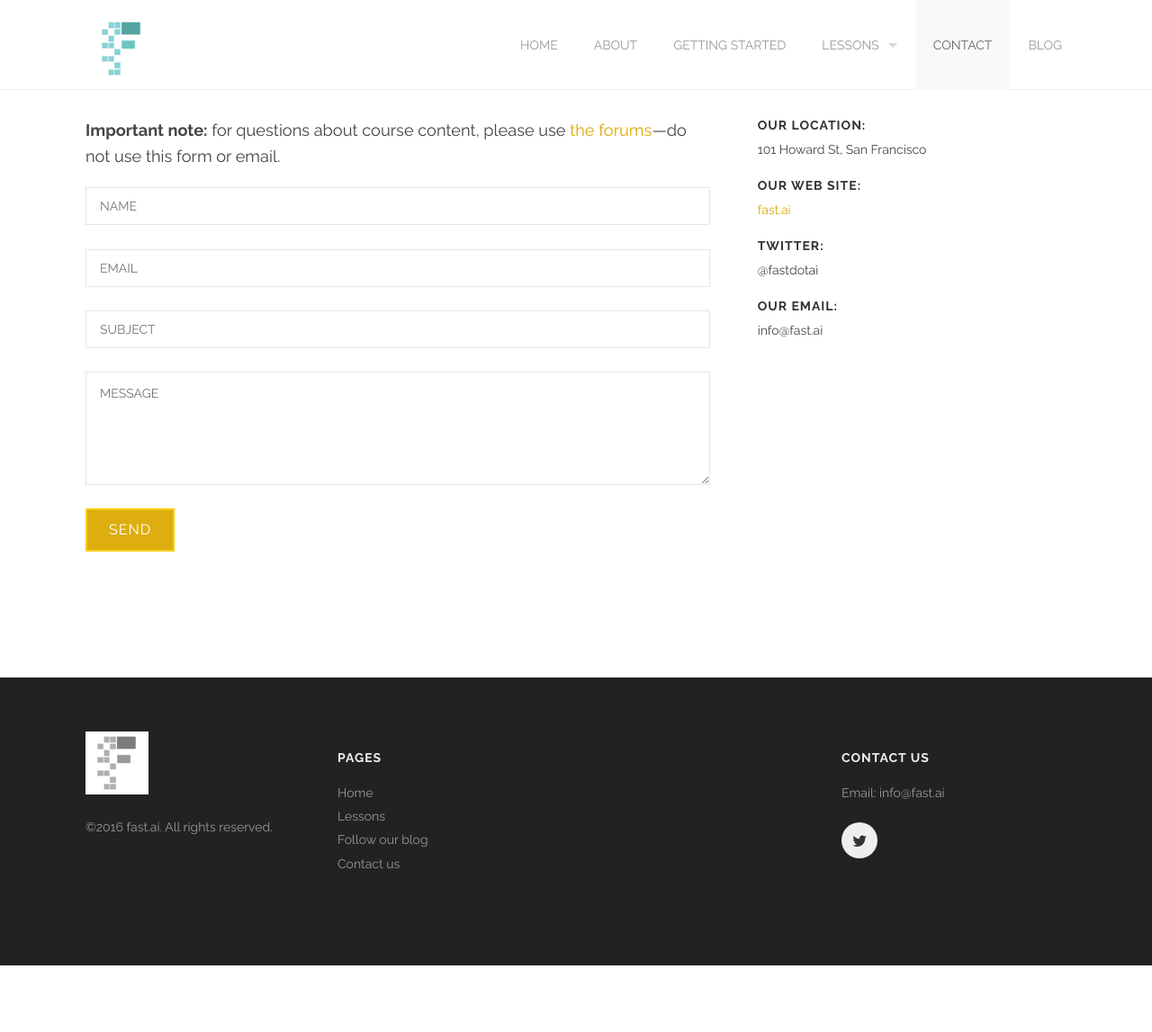
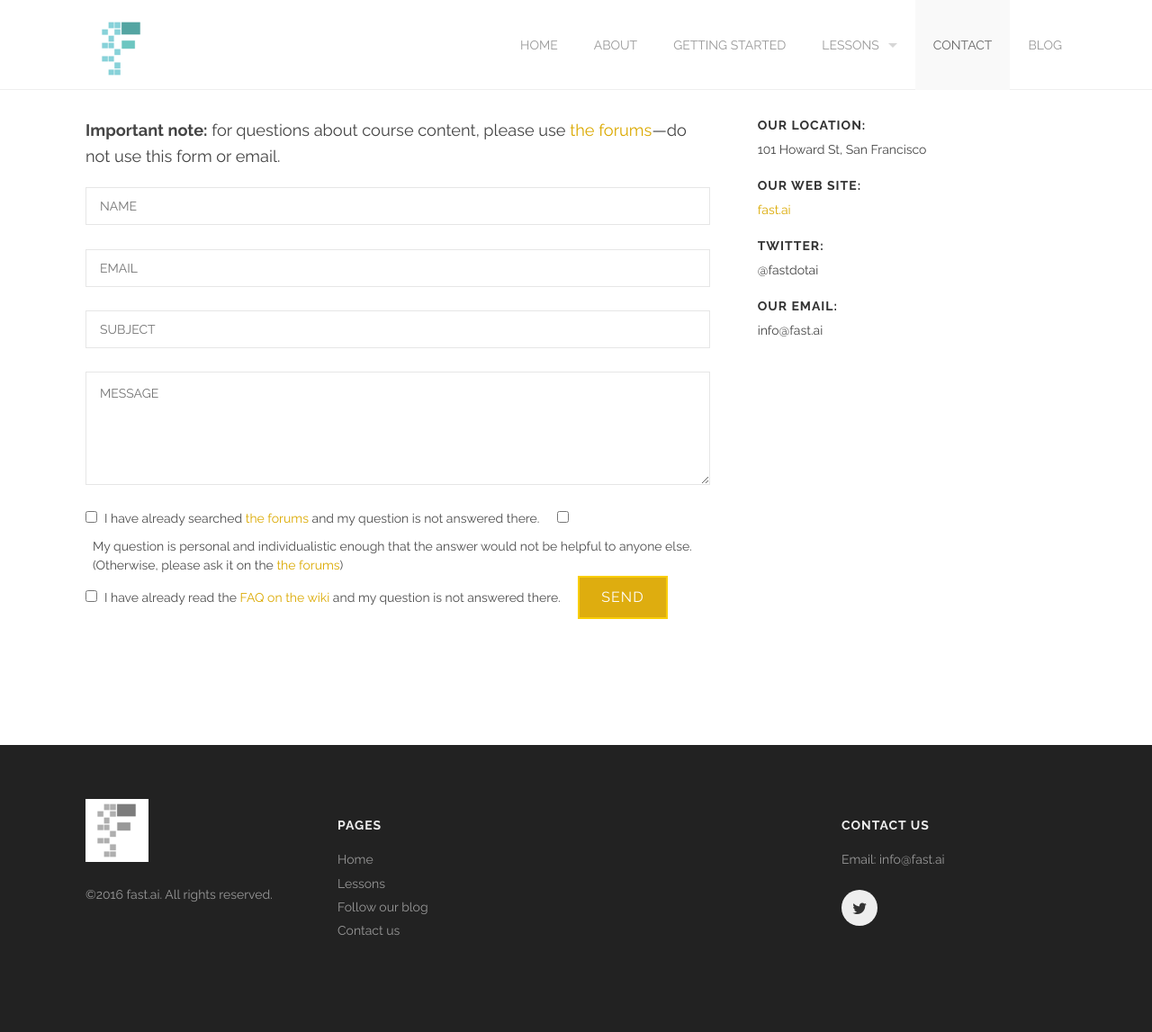
Before and after one commit to fastai/dlcert2, a Jekyll site: the page built from docs/contact.html, in a window 1280 px wide. Shown: the whole page at 90% size. Built offline with Jekyll 4.4.1, drawn with Linux system fonts in a browser that asks for light colours; before the commit the page ends 1073 px from its top, so only the background shows below that.

Commit message:
adding checkboxes to contact form

```diff
--- a/docs/contact.html
+++ b/docs/contact.html
@@ -23,6 +23,9 @@ section_id: contact
               <input class='required email' name='email' placeholder='EMAIL' type='text'>
               <input class='required' name='subject' placeholder='SUBJECT' type='text'>
               <textarea class='required' name='message' placeholder='MESSAGE'></textarea>
+                <input type="checkbox" required name="forums" id="forums" value="true"><label for="forums"> I have already searched <a href="http://forums.fast.ai/">the forums</a> and my question is not answered there.</label>
+                <input type="checkbox" required name="personal" id="personal" value="true"><label for="personal"> My question is personal and individualistic enough that the answer would not be helpful to anyone else. (Otherwise, please ask it on the <a href="http://forums.fast.ai/">the forums</a>)</label>
+                <input type="checkbox" required name="faq" id="faq" value="true"><label for="faq"> I have already read the <a href="http://wiki.fast.ai/index.php/Frequently_Asked_Questions">FAQ on the wiki</a> and my question is not answered there.</label>
               <input type="hidden" name="_next" value="http://course.fast.ai/thanks.html" />
               <input class='button white' type='submit' value="Send">
             </div>
```
